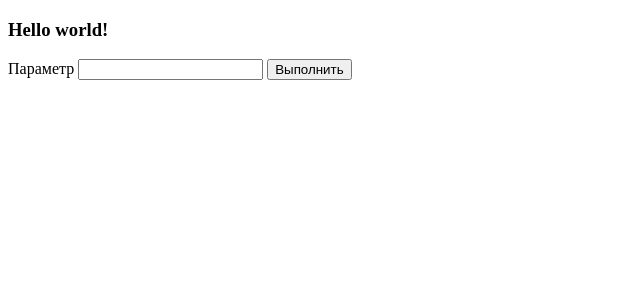
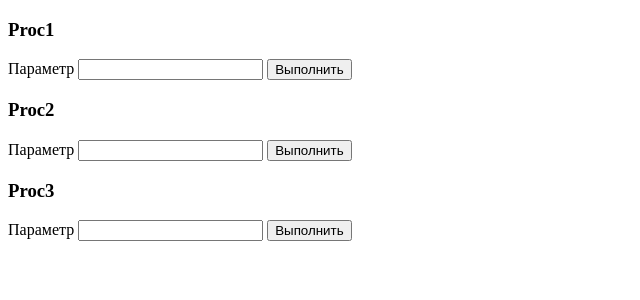
Before and after one commit to linkouth/flight, a Django app: page / in a window 1280 px wide. Shown: the top 300 px of the page, without its empty margins (0-640 px from the left). Run offline with Django 3.2, Linux system fonts and the light colour scheme.

Commit message:
add proc3 flight/views.py

```diff
--- a/flight/templates/flight/index.html
+++ b/flight/templates/flight/index.html
@@ -5,8 +5,22 @@
     <title>Title</title>
 </head>
 <body>
-<h3>Hello world!</h3>
+<h3>Proc1</h3>
     <form action="{% url 'proc1' %}" method="post">
+    {% csrf_token %}
+        <label for="param">Параметр</label>
+        <input type="text" name="param">
+    <input type="submit" value="Выполнить">
+    </form>
+<h3>Proc2</h3>
+    <form action="{% url 'proc2' %}" method="post">
+    {% csrf_token %}
+        <label for="param">Параметр</label>
+        <input type="text" name="param">
+    <input type="submit" value="Выполнить">
+    </form>
+<h3>Proc3</h3>
+    <form action="{% url 'proc3' %}" method="post">
     {% csrf_token %}
         <label for="param">Параметр</label>
         <input type="text" name="param">
--- a/flight/templates/flight/proc1.html
+++ b/flight/templates/flight/proc1.html
@@ -7,7 +7,9 @@
 <body>
 {{ param }}
 {% for row in rows %}
-    {{ row }}
+    {% for item in row %}
+        {{ item }}
+    {% endfor %}
 {% endfor %}
 </body>
 </html>
--- a/flight/urls.py
+++ b/flight/urls.py
@@ -5,4 +5,6 @@ from . import views
 urlpatterns = [
     path('', views.procedure_list, name='procedure_list'),
     path('proc1', views.proc1, name='proc1'),
+    path('proc2', views.proc2, name='proc2'),
+    # path('proc3', views.proc3, name='proc3'),
 ]
--- a/flight/views.py
+++ b/flight/views.py
@@ -15,3 +15,25 @@ def proc1(request):
         'param': param,
         'rows': rows
     })
+
+
+def proc2(request):
+    param = request.POST['param']
+    with connection.cursor() as cursor:
+        cursor.execute("declare @seats_count int; exec proc2 %s, @seats_count output; select @seats_count;", [param])
+        rows = cursor.fetchall()
+    return render(request, 'flight/proc1.html', {
+        'param': param,
+        'rows': rows,
+    })
+
+
+# def proc3(request):
+#     param = request.POST['param']
+#     with connection.cursor() as cursor:
+#         cursor.execute("declare @a int; exec @a = proc4 %s; if (@a = 1) return 't' else return 'f'", [param])
+#         rows = cursor.fetchall()
+#     return render(request, 'flight/proc1.html', {
+#         'param': param,
+#         'rows': rows,
+#     })
```
